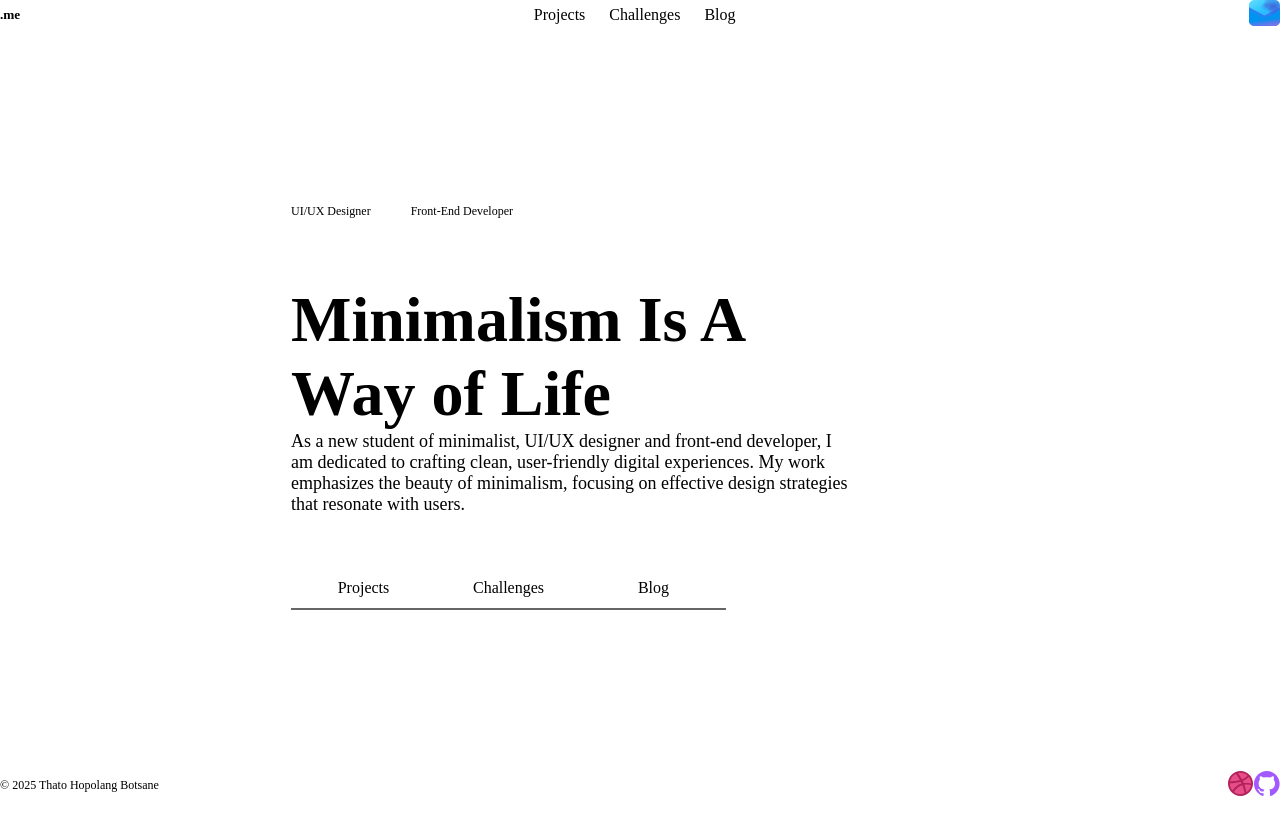
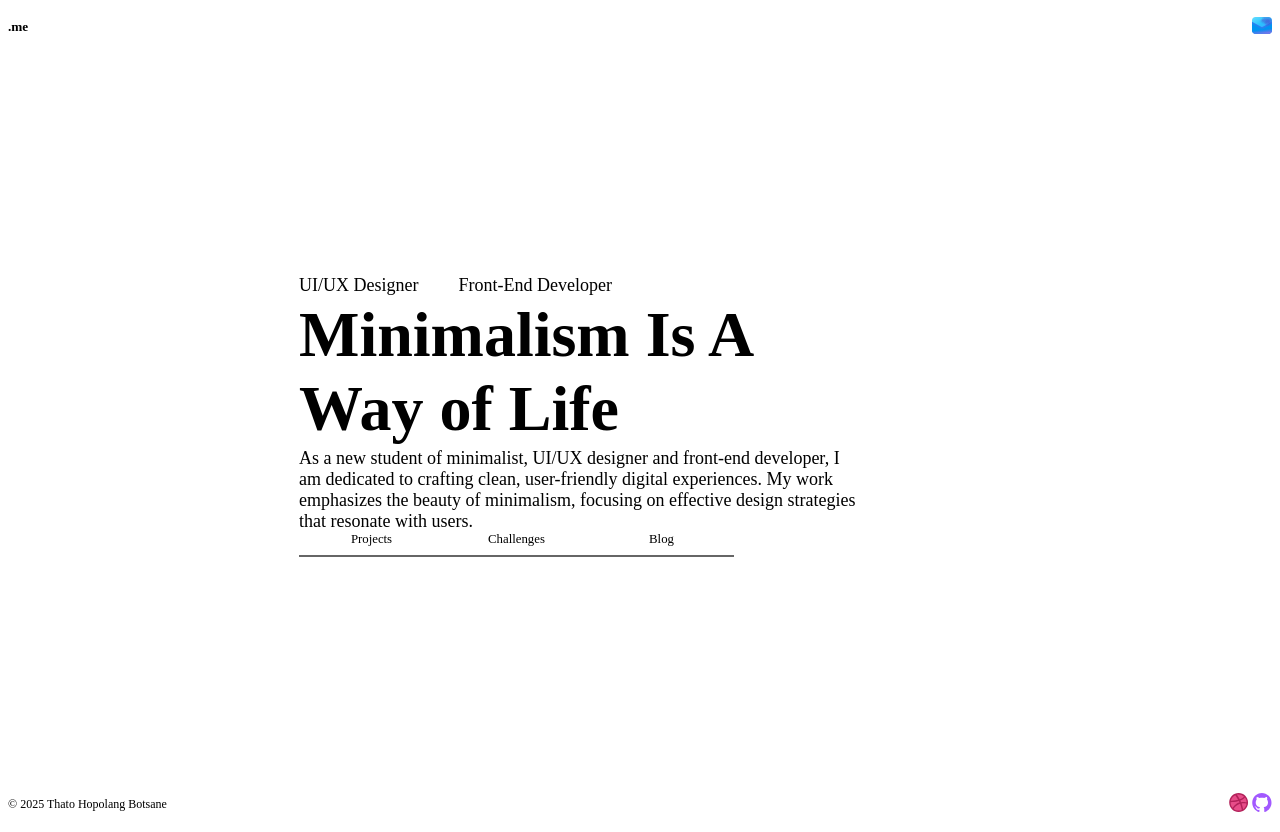
Before and after one commit to HopolangBotsane/Portfolio-Website, a React (Vite) app in the folder portfolio/: page / in a window 1280 px wide. Before the commit the page ends 800 px from the top, so only its background shows below. Built offline with nearby package versions, Linux system fonts and the light colour scheme.

Commit message:
Renames ChalllengesPage to ChallengesPage
Updates the following to match updated design:
- Footer.jsx and css
- Header.jsx and css
- Hero.jsx and css

Updates routing

```diff
--- a/portfolio/src/components/Footer/Footer.jsx
+++ b/portfolio/src/components/Footer/Footer.jsx
@@ -9,15 +9,15 @@ const Footer = () => {
 
   return (
     <div className={styles.footer}>
-      <div className="left">
+      <div className={styles.left}>
         <p>&copy; {currentYear} Thato Hopolang Botsane</p>
       </div>
 
-      <div className="right">
+      <div className={styles.right}>
         <Link to="">
           <img src={Dribbble} alt="Link to my Dribbble page" />
         </Link>
-        <Link to="/">
+        <Link to="">
           <img src={Github} alt="Link to my Github page" />
         </Link>
       </div>
--- a/portfolio/src/components/Footer/Footer.module.css
+++ b/portfolio/src/components/Footer/Footer.module.css
@@ -12,6 +12,13 @@ p {
 
 img {
     transition: transform 0.3s, opacity 0.3s;
+    width: 1.25rem;
+    height: 1.175rem;
+}
+
+.right {
+    display: flex;
+    gap: 0.2rem;
 }
 
 a:hover img {
--- a/portfolio/src/components/Header/Header.jsx
+++ b/portfolio/src/components/Header/Header.jsx
@@ -1,32 +1,36 @@
-import styles from "./Header.module.css"
+import styles from "./Header.module.css";
 import { useState } from "react";
-import { Link } from "react-router-dom";
+import { Link, useLocation } from "react-router-dom";
 import Email from "./Icons/Email.svg";
 import HoverEmail from "./Icons/HoverEmail.svg";
 
 const Header = () => {
+  const [isHovered, setIsHovered] = useState(false);
+  const location = useLocation();
 
-  const [isHovered, setIsHovered ] = useState(false)
+  const isHomePage = location.pathname === '/';
 
   return (
     <div className={styles.header}>
       <h5>.me</h5>
 
-      <div className={styles.pageLinks}>
-        <Link to="">Projects</Link>
-        <Link to="">Challenges</Link>
-        <Link to="">Blog</Link>
-      </div>
+      {!isHomePage && (
+        <div className={styles.pageLinks}>
+          <Link to="/projects">Projects</Link>
+          <Link to="/challenges">Challenges</Link>
+          <Link to="/blog">Blog</Link>
+        </div>
+      )}
 
       <Link
-        to=""
+        to="/contact"
         onMouseEnter={() => setIsHovered(true)}
         onMouseLeave={() => setIsHovered(false)}
       >
-        <img className={styles.emailIcon} src={ isHovered ? HoverEmail : Email } alt="Link to send email" />
+        <img className={styles.emailIcon} src={isHovered ? HoverEmail : Email} alt="Link to send email" />
       </Link>
     </div>
-  )
-}
+  );
+};
 
-export default Header
+export default Header;
--- a/portfolio/src/components/Header/Header.module.css
+++ b/portfolio/src/components/Header/Header.module.css
@@ -7,11 +7,21 @@
 
 a {
     text-decoration: none;
-    font-size: 1rem;
+    font-size: 0.8rem;
     color: #000;
+    transition: letter-spacing 0.3s ease;
+}
+
+a:hover {
+    letter-spacing: 0.235em;
 }
 
 .pageLinks {
     display: flex;
     gap: 1.5rem;
 }
+
+.emailIcon {
+    width: 1.25rem;
+    height: 1.175rem;
+}
--- a/portfolio/src/components/Hero/Hero.jsx
+++ b/portfolio/src/components/Hero/Hero.jsx
@@ -6,6 +6,8 @@ const Hero = () => {
     <div className={styles.hero}>
 
     <div className={styles.heroLeft}>
+
+      <div className={styles.heroText}>
 
         <div className={styles.mySkills}>
           <p>
@@ -16,19 +18,20 @@ const Hero = () => {
           </p>
         </div>
 
-      <div className={styles.heroText}>
         <h1>
           Minimalism Is A Way of Life
         </h1>
+
         <p>
           As a new student of minimalist, UI/UX designer and front-end developer, I am  dedicated to crafting clean, user-friendly digital experiences. My work emphasizes the beauty of minimalism, focusing on effective design strategies that resonate with users.
         </p>
+
       </div>
 
       <div className={styles.navigation}>
-        <Link className={styles.heroNavLinks} to="">Projects</Link>
-        <Link className={styles.heroNavLinks} to="">Challenges</Link>
-        <Link className={styles.heroNavLinks} to="">Blog</Link>
+        <Link className={styles.heroNavLinks} to="/projects">Projects</Link>
+        <Link className={styles.heroNavLinks} to="/challenges">Challenges</Link>
+        <Link className={styles.heroNavLinks} to="/blog">Blog</Link>
       </div>
 
     </div>
--- a/portfolio/src/components/Hero/Hero.module.css
+++ b/portfolio/src/components/Hero/Hero.module.css
@@ -1,3 +1,8 @@
+* {
+    margin: 0;
+    padding: 0;
+}
+
 .hero {
     display: flex;
     color: #000;
@@ -9,9 +14,16 @@
 .heroLeft {
     display: flex;
     flex-direction: column;
-    gap: 4rem;
     text-align: left;
+    justify-content: space-between;
     max-width: 35.125rem;
+    max-height: 22.25rem;
+}
+
+.heroText {
+    display: flex;
+    flex-direction: column;
+    gap: 0.1rem;
 }
 
 .mySkills {
@@ -20,7 +32,7 @@
 }
 
 .mySkills p {
-    font-size: 1;
+    font-size: 1rem;
 }
 
 .heroText h1 {
@@ -40,7 +52,7 @@
     width: 9.063rem;
     text-align: center;
     position: relative;
-    padding-bottom: 30px;
+    padding-bottom: 0.625rem;
     transition: letter-spacing 0.3s ease;
 }
 
@@ -52,7 +64,7 @@
     background-color: #000;
     width: 9.063rem;
     margin-top: 20px;
-    bottom: -0.8rem;
+    bottom: 0rem;
     opacity: 0.6;
     transition: opacity 0.3s ease;
 }
--- /dev/null
+++ b/portfolio/src/pages/ChallengesPage.jsx
@@ -0,0 +1,9 @@
+
+
+const ChallengesPage = () => {
+  return (
+    <div>ChallengesPage</div>
+  )
+}
+
+export default ChallengesPage
```
Also changed, not shown: portfolio/src/main.jsx (+22 -2 lines), portfolio/src/pages/ChalllengesPage.jsx (deleted, +0 -8 lines). Lines whose indentation alone changed are shown as unchanged.
